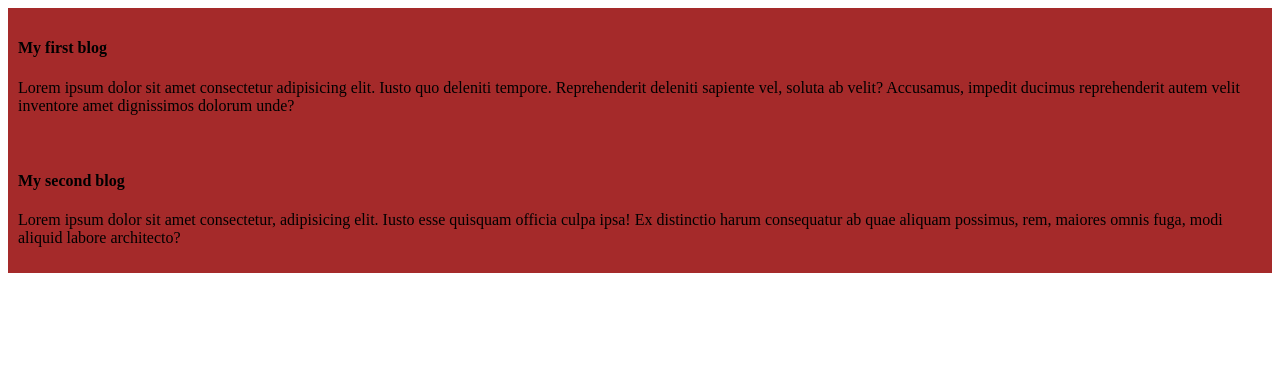
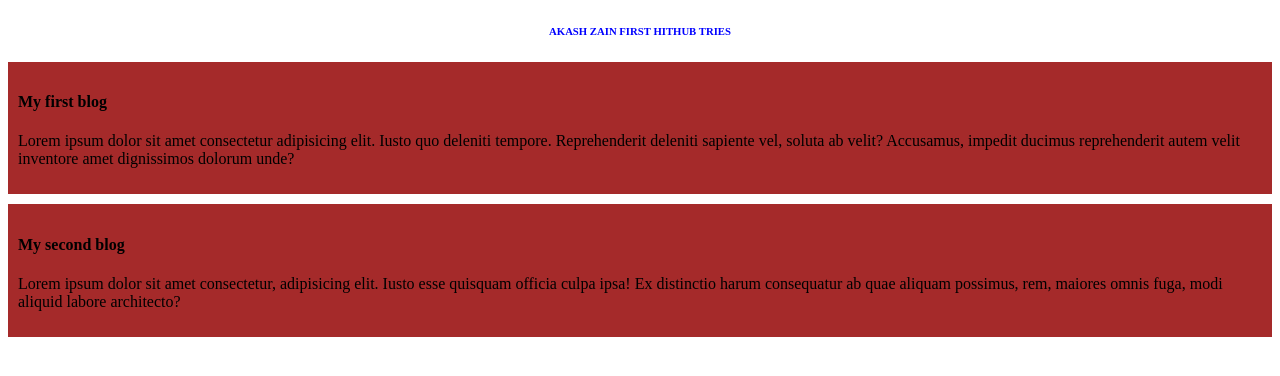
Before and after one commit to akashchy23/my-second-github-repo, a plain HTML site: page index.html in a window 1280 px wide. Drawn offline with Linux system fonts and the light colour scheme.

Commit message:
3rd commit

```diff
--- a/index.html
+++ b/index.html
@@ -7,6 +7,7 @@
     <link rel="stylesheet" href="styles1/blogs.css">
 </head>
 <body>
+    <h6>AKASH ZAIN FIRST HITHUB TRIES</h6>
     <div>
         <h4>My first blog</h4>
         <p>Lorem ipsum dolor sit amet consectetur adipisicing elit. Iusto quo deleniti tempore. Reprehenderit deleniti sapiente vel, soluta ab velit? Accusamus, impedit ducimus reprehenderit autem velit inventore amet dignissimos dolorum unde?</p>
--- a/styles1/blogs.css
+++ b/styles1/blogs.css
@@ -1,4 +1,9 @@
 div{
     background-color: brown;
     padding: 10px;
+    margin-bottom: 10px;
 }
+H6{
+    text-align: center;
+    color: blue;
+}
```
